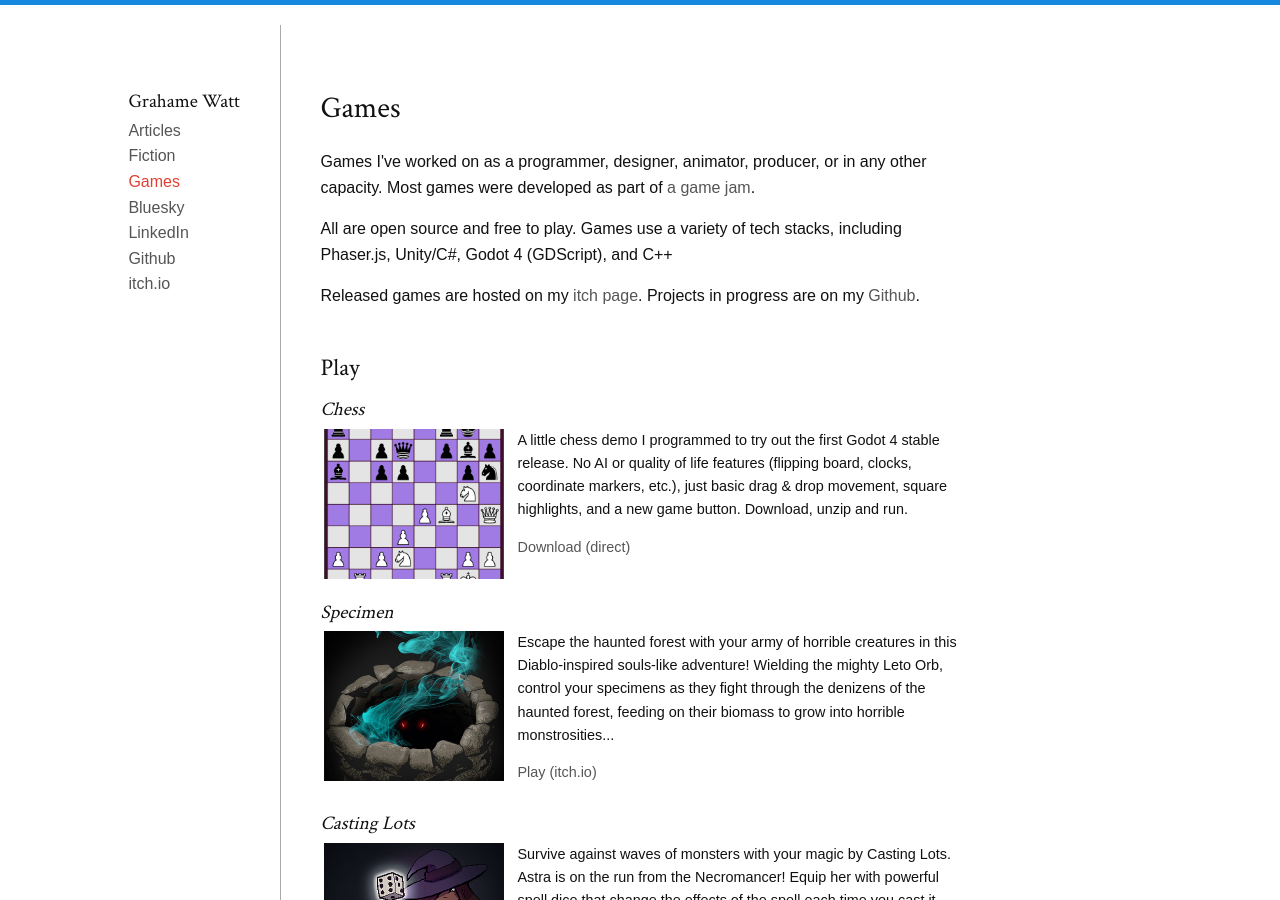
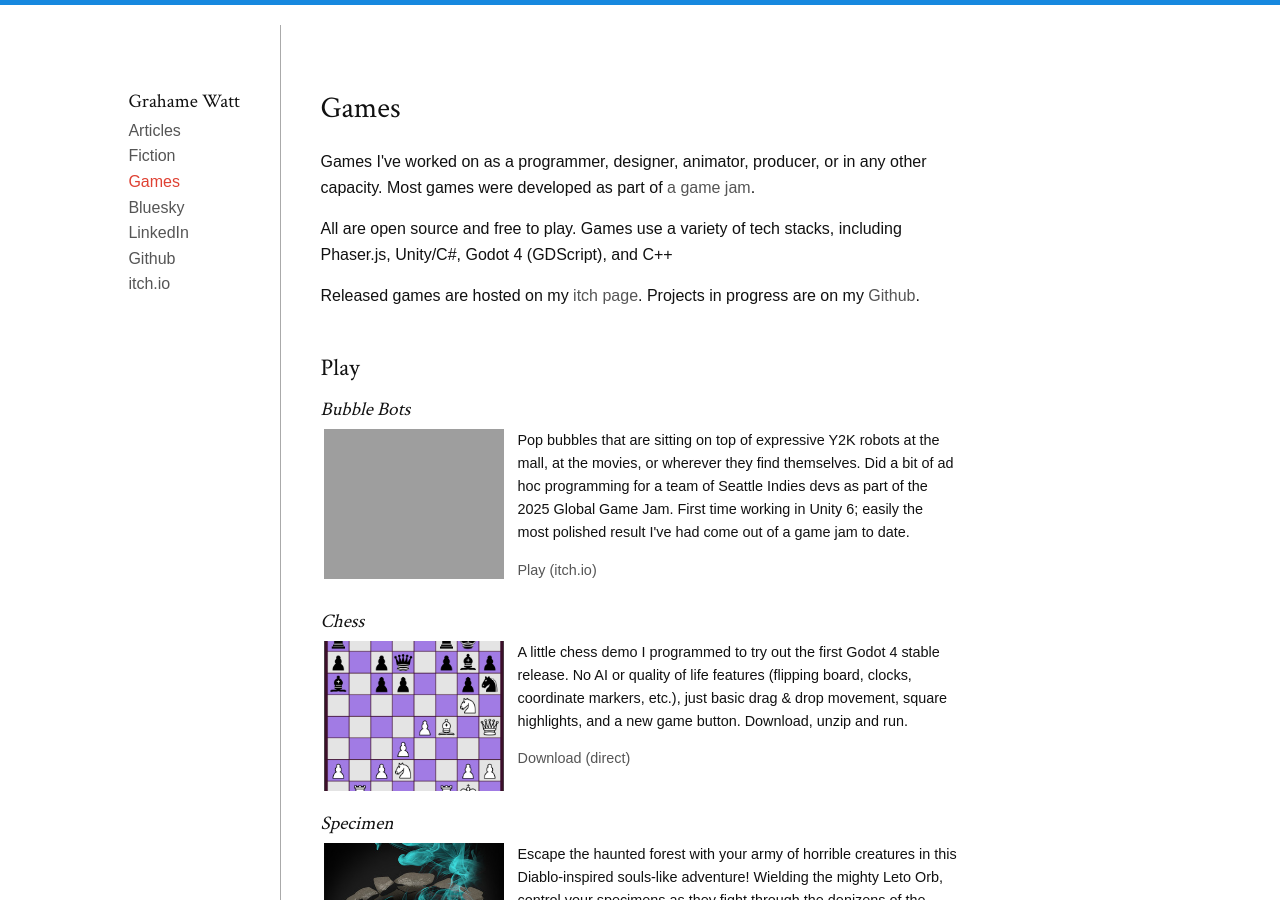
Before and after one commit to GrahameGW/grahamegw.github.io, a Jekyll site: the page built from games.html, in a window 1280 px wide and 900 px high. Built offline with Jekyll 4.4.1, drawn with Linux system fonts in a browser that asks for light colours; some web fonts are replaced; grey boxes are pictures that could not be loaded.

Commit message:
Update games.yaml

```diff
--- a/_data/games.yaml
+++ b/_data/games.yaml
@@ -1,5 +1,15 @@
 
 self:
+  - name: Bubble Bots
+    banner: /img/games/bubble-bots.png
+    description: >
+      Pop bubbles that are sitting on top of expressive Y2K robots at the mall, at the movies, or wherever they find
+      themselves. Did a bit of ad hoc programming for a team of Seattle Indies devs as part of the 2025 Global Game Jam.
+      First time working in Unity 6; easily the most polished result I've had come out of a game jam to date.
+    links:
+      - url: https://maximthegamedev.itch.io/y2k-bubble
+        text: Play (itch.io)
+
   - name: Chess
     banner: /img/games/ballard-chess.png
     description: >
```
